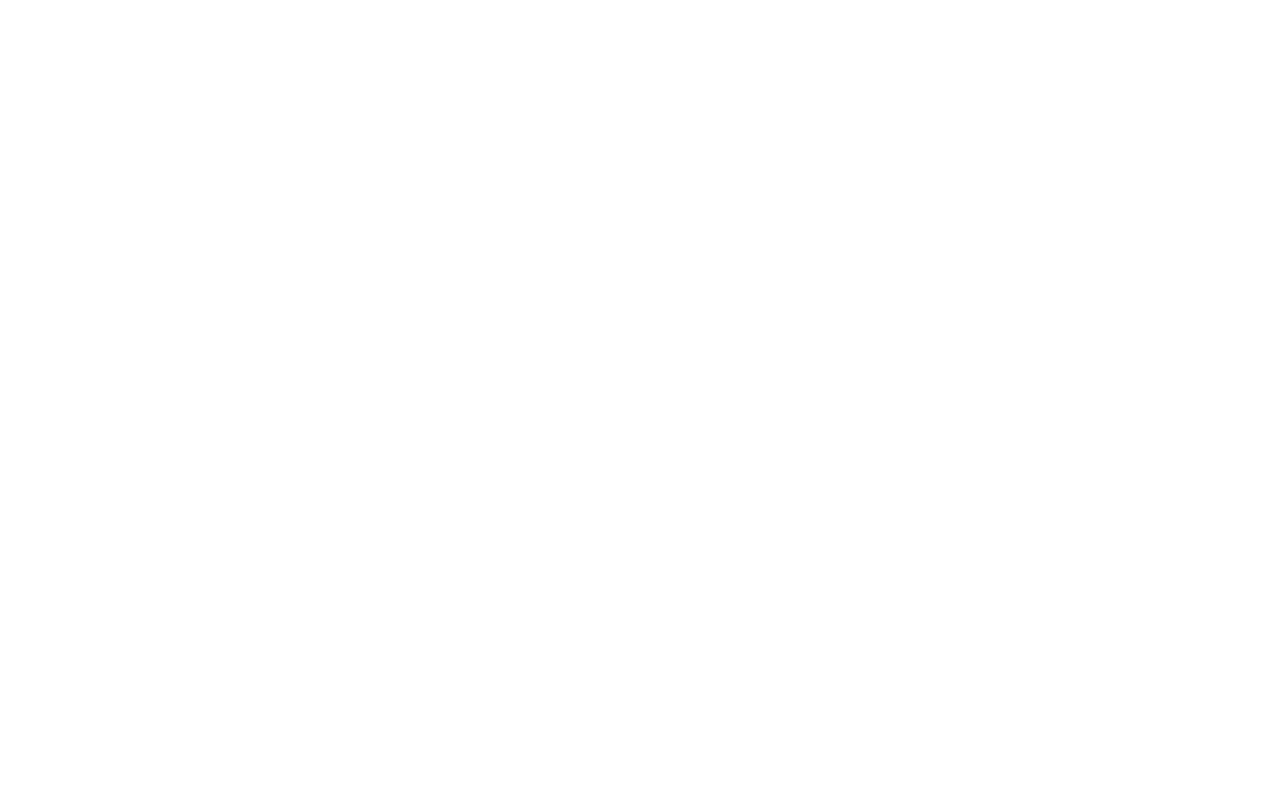
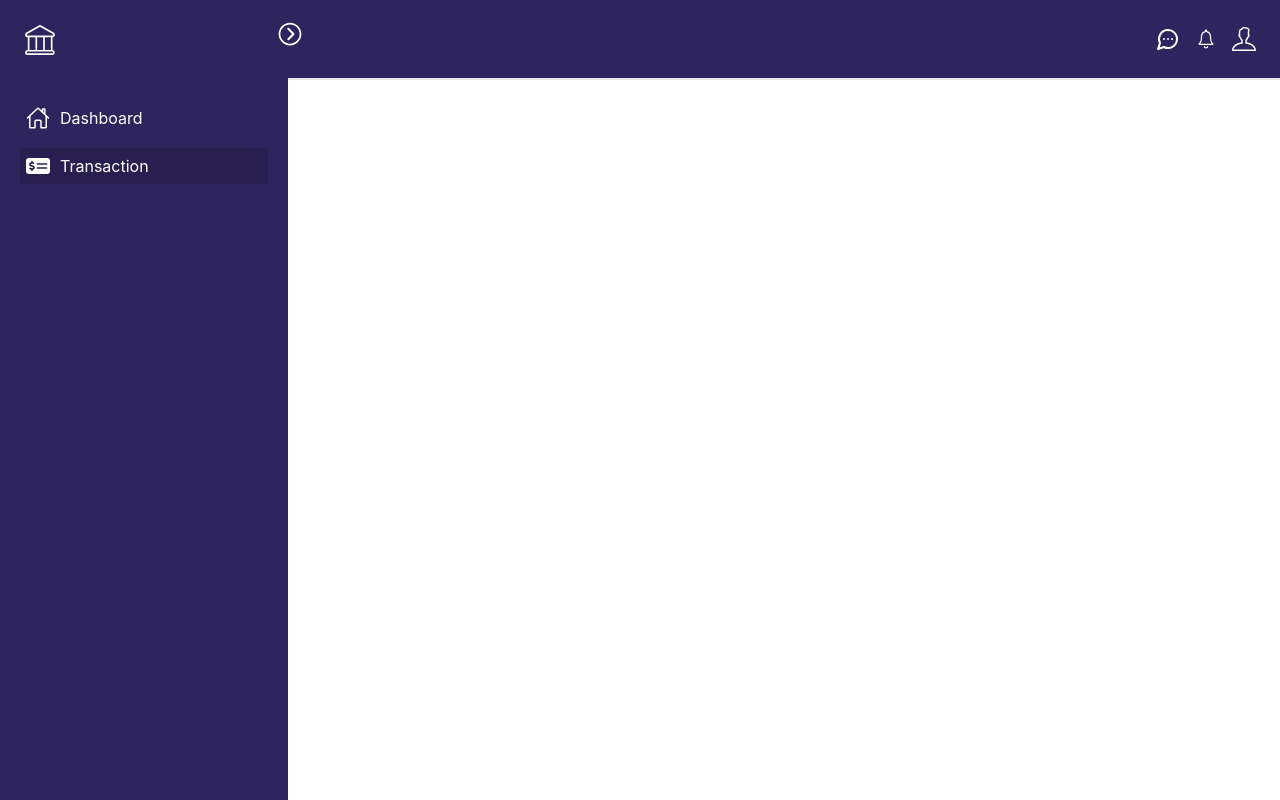
Before and after one commit to Muruganandham3/finance-manager, a React (Vite) app: page /transaction in a window 1280 px wide. Before the commit this address had no page. Built offline with nearby package versions, Linux system fonts and the light colour scheme.

Commit message:
side bar with toggle option,navbar designed

```diff
--- a/src/components/button/Button.tsx
+++ b/src/components/button/Button.tsx
@@ -1,4 +1,4 @@
-import type {ButtonProps} from './button.ts';
+import type ButtonProps from './ButtonProps';
 export default function Button({name,className}:ButtonProps){
     return(
         <button className={className} type="submit">
--- a/src/components/button/button.ts
+++ b/src/components/button/ButtonProps.ts
@@ -1,4 +1,4 @@
-export interface ButtonProps{
+export default interface ButtonProps{
     name:String,
     className?:String
 }
--- /dev/null
+++ b/src/components/navbar/NavBar.tsx
@@ -0,0 +1,28 @@
+import React from 'react'
+import { TfiUser } from "react-icons/tfi";
+import { IoIosNotificationsOutline } from "react-icons/io";
+import { LuMessageCircleMore } from "react-icons/lu";
+
+
+
+
+const NavBar = () => {
+  return (
+    <nav className='bg-(--primary) w-full h-20 border-solid border-b-2 border-(--border-color) flex justify-end'>
+        <ul className='flex gap-3.5 items-center p-6'>
+            <li>
+              <LuMessageCircleMore className='w-6 h-6 text-white'/>
+            </li>
+            <li>
+                <IoIosNotificationsOutline className='w-6 h-6 text-white'/>
+            </li>
+            <li>
+                <TfiUser className='w-6 h-6 text-white'/>
+            </li>
+        </ul>
+
+    </nav>
+  )
+}
+
+export default NavBar
--- /dev/null
+++ b/src/components/sidebar/Sidebar.tsx
@@ -0,0 +1,55 @@
+import React, { useState } from "react";
+import { CiBank } from "react-icons/ci";
+import { IoIosArrowDropright } from "react-icons/io";
+import { IoHomeOutline } from "react-icons/io5";
+import { FaMoneyCheckDollar } from "react-icons/fa6";
+import Button from "@components/button/Button";
+import { NavLink } from "react-router-dom";
+
+
+
+const Sidebar = () => {
+const [isToggle,setToggle]=useState(false);
+
+ function changeToggle(){
+  setToggle(!isToggle);
+ }
+
+
+  return (
+    <div className={`${isToggle? "w-20 p-1.5":"w-72 p-5"} relative bg-(--primary) text-(-text-primary) h-dvh transition-all duration-300 ease-in-out`}>
+      <div className={`${isToggle?"justify-center":"justify-between"} flex  mb-10`}>
+        <CiBank className={`${isToggle?"w-8 h-8 ":""} w-10 h-10`} />
+        <button onClick={changeToggle}>
+          <IoIosArrowDropright className={`${isToggle? "w-6 h-6 -right-3 top-5": "w-7 h-7 top-5 -right-4"} absolute`} />
+        </button>
+
+      </div>
+      <div className="flex flex-col">
+        <ul className="flex flex-col gap-3">
+          <li>
+              <NavLink  to="/dashboard" className={ (props) => `${isToggle ? "justify-center" : "items-center"} flex -col gap-2.5 p-1.5 ${props.isActive ? "bg-(--primary-hover)" :"hover:bg-(--primary-hover)"}` }>
+              <IoHomeOutline  className="w-6 h-6"/>
+              {!isToggle && <span>Dashboard</span>}
+              </NavLink>
+          </li>
+
+          <li>
+            <NavLink to="/transaction" className={(props)=>`${isToggle?"justify-center":"items-center"} flex gap-2.5 p-1.5 ${props.isActive ? "bg-(--primary-hover)" :"hover:bg-(--primary-hover)"}`}>
+                <FaMoneyCheckDollar className="w-6 h-6"/>
+                {!isToggle && <span>Transaction</span>}
+            </NavLink>
+
+          </li>
+
+            {/* <div className={`${isToggle?"justify-center":"items-center"} flex -col gap-2.5 p-1.5 hover:bg-blue-900`}>
+              <FaMoneyCheckDollar className="w-6 h-6"/>
+              <p className={`${isToggle?"hidden":"block"}`}>Transaction</p>
+            </div> */}
+        </ul>
+      </div>
+    </div>
+  );
+};
+
+export default Sidebar;
--- a/src/layouts/MainLayout.tsx
+++ b/src/layouts/MainLayout.tsx
@@ -1,11 +1,21 @@
+import NavBar from "@components/navbar/NavBar";
+import Sidebar from "@components/sidebar/Sidebar";
 import { Outlet } from "react-router-dom";
 
 
 export default function MainLayout() {
   return (
-    <div className="main-layout">
-        //side bar
-        <Outlet />
+    <div className="flex">
+      <div>
+          <Sidebar/>
+      </div>
+      <div className="flex flex-col flex-1">
+        <NavBar/>
+        <main className="flex-1 p-6">
+            <Outlet />
+        </main>
+
+      </div>
     </div>
   )
 }
--- a/src/pages/Login.tsx
+++ b/src/pages/Login.tsx
@@ -25,11 +25,11 @@
   const { register, handleSubmit, formState: { errors } } = useForm<LoginForm>();
   return (
     <div className="h-screen flex items-center justify-center bg-gray-100">
-      <Card className="w-full max-w-md min-h-[320px] pt-16">
-        <form onSubmit={handleSubmit(onSubmit)} className="flex w-full min-h-[320px] h-full  flex-col gap-6 justify-center items-center">
+      <Card className="w-full max-w-md min-h-80 pt-16">
+        <form onSubmit={handleSubmit(onSubmit)} className="flex w-full min-h-80 h-full  flex-col gap-6 justify-center items-center">
           <div className="w-sm">
           <input
-            className="border border-gray-300 px-3 py-2 rounded-md w-sm !p-0.5  focus:border-blue-600 focus:border-2 focus:outline-none"
+            className="border border-gray-300 px-3 py-2 rounded-md w-sm p-0.5  focus:border-blue-600 focus:border-2 focus:outline-none"
             placeholder="Enter a email"
             {...register("email", { required: "Email is required" })}
           />
--- /dev/null
+++ b/src/pages/Transaction.tsx
@@ -0,0 +1,11 @@
+import React from 'react'
+
+const Transaction = () => {
+  return (
+    <div>
+      <h1>Transaction</h1>
+    </div>
+  )
+}
+
+export default Transaction
--- a/src/routes/AppRoutes.tsx
+++ b/src/routes/AppRoutes.tsx
@@ -3,6 +3,7 @@
 import { BrowserRouter, Route, Routes } from "react-router-dom"
 import AuthLayout from "@layouts/AuthLayout"
 import MainLayout from "@layouts/MainLayout";
+import Transaction from "@pages/Transaction";
 
 
 const AppRoutes = () => {
@@ -15,6 +16,7 @@
 
         <Route element={<MainLayout />}>
             <Route path="/dashboard" element={<Dashboard/>} />
+            <Route path="/transaction" element={<Transaction/>} />
         </Route>
     </Routes>
     </BrowserRouter>
--- a/src/styles/index.css
+++ b/src/styles/index.css
@@ -1,8 +1,10 @@
+@import "tailwindcss";
+
 @import "./reset.css";
 @import "./variables.css";
 @import "./typography.css";
 @import "./theme.css";
-@import "tailwindcss";
+
 
 html {
   font-size: 16px;
--- a/src/styles/reset.css
+++ b/src/styles/reset.css
@@ -4,15 +4,14 @@
   box-sizing: border-box;
 }
 
-* {
-  margin: 0;
-  padding: 0;
-}
 
 html,
 body,
 #root {
   min-height: 100%;
+    margin: 0;
+  padding: 0;
+
 }
 
 body {
--- a/src/styles/variables.css
+++ b/src/styles/variables.css
@@ -2,8 +2,8 @@
 
   /* Brand */
 
-  --primary: #2563eb;
-  --primary-hover: #1d4ed8;
+  --primary: #2e255e;
+  --primary-hover: #281e4f;
 
   /* Background */
 
@@ -12,7 +12,7 @@
 
   /* Text */
 
-  --text-primary: #111827;
+  --text-primary: #ffffff;
   --text-secondary: #6b7280;
 
   /* Border */
```
